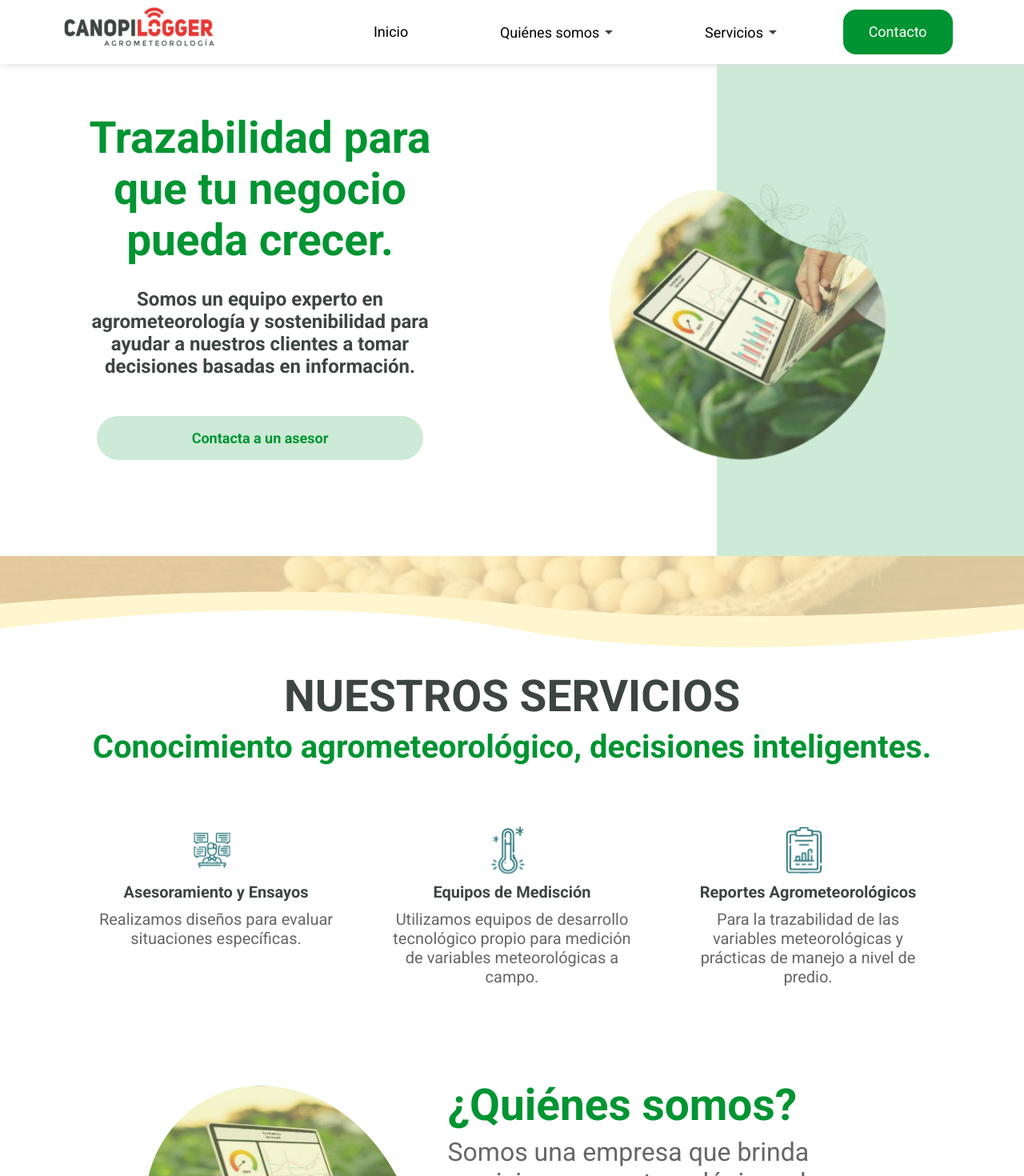
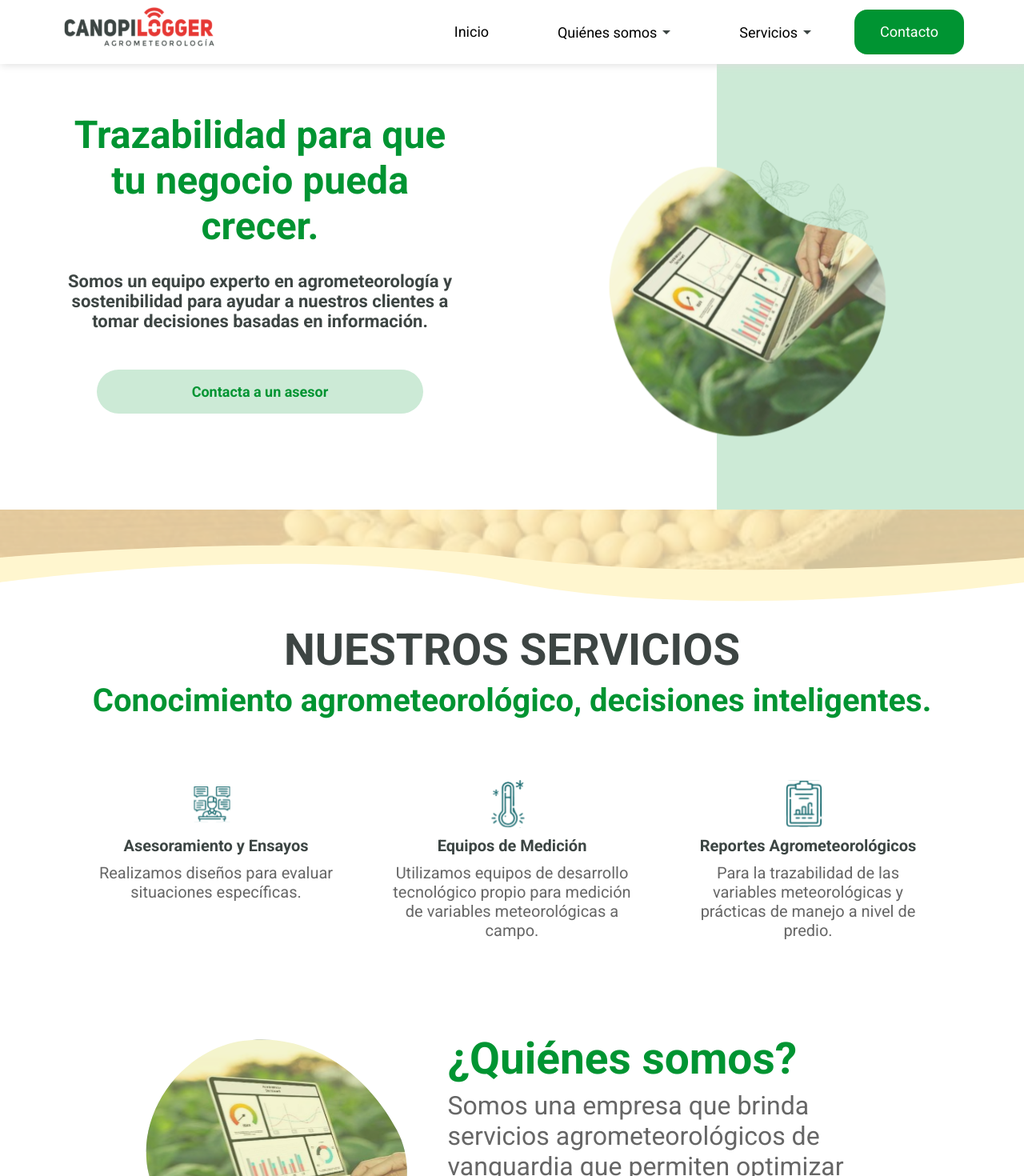
Before and after one commit to renzodemarco/canopilogger, a React (Create React App) app: page / in a window 1280 px wide. Shown: the top 1470 px of the page at 80% size. Built offline with nearby package versions, Linux system fonts and the light colour scheme.

Commit message:
cambios navbar

```diff
--- a/src/components/Navbar/Navbar.css
+++ b/src/components/Navbar/Navbar.css
@@ -10,20 +10,21 @@
   height: 80px;
   position: fixed;
   box-shadow: 1px 1px 10px #ddd;
-  z-index: 1;
+  z-index: 999;
 }
 
 /* Estilos para el logo */
 .navbar-left {
   height: 100%;
   width: 30%;
+  margin-right: 10%;
   display: flex;
   align-items: center;
 }
 
 .navbar-right {
   height: 100%;
-  width: 70%;
+  width: 60%;
   display: flex;
   align-items: center;
 }
--- a/src/components/Presentacion/Presentacion.css
+++ b/src/components/Presentacion/Presentacion.css
@@ -18,7 +18,7 @@
 .container-titulo-presentacion h1 {
   color: #009432;
   font-family: Roboto;
-  font-size: 55px;
+  font-size: 48px;
   font-style: normal;
   font-weight: 700;
   line-height: normal;
@@ -31,7 +31,7 @@
 .container-subtitulo-presentacion h3 {
   color:#3D4543;
   font-family: Roboto;
-  font-size: 24px;
+  font-size: 22px;
   font-style: normal;
   font-weight: 700;
   line-height: normal;
--- a/src/components/Servicios/Servicios.jsx
+++ b/src/components/Servicios/Servicios.jsx
@@ -26,7 +26,7 @@ function Servicios() {
           text="Realizamos diseños para evaluar situaciones específicas."/>
         <EnumServicios
           img={sensores}
-          title="Equipos de Medisción"
+          title="Equipos de Medición"
           text="Utilizamos equipos de desarrollo tecnológico propio para medición de variables meteorológicas a campo."/>
         <EnumServicios
           img={reportes}
```
